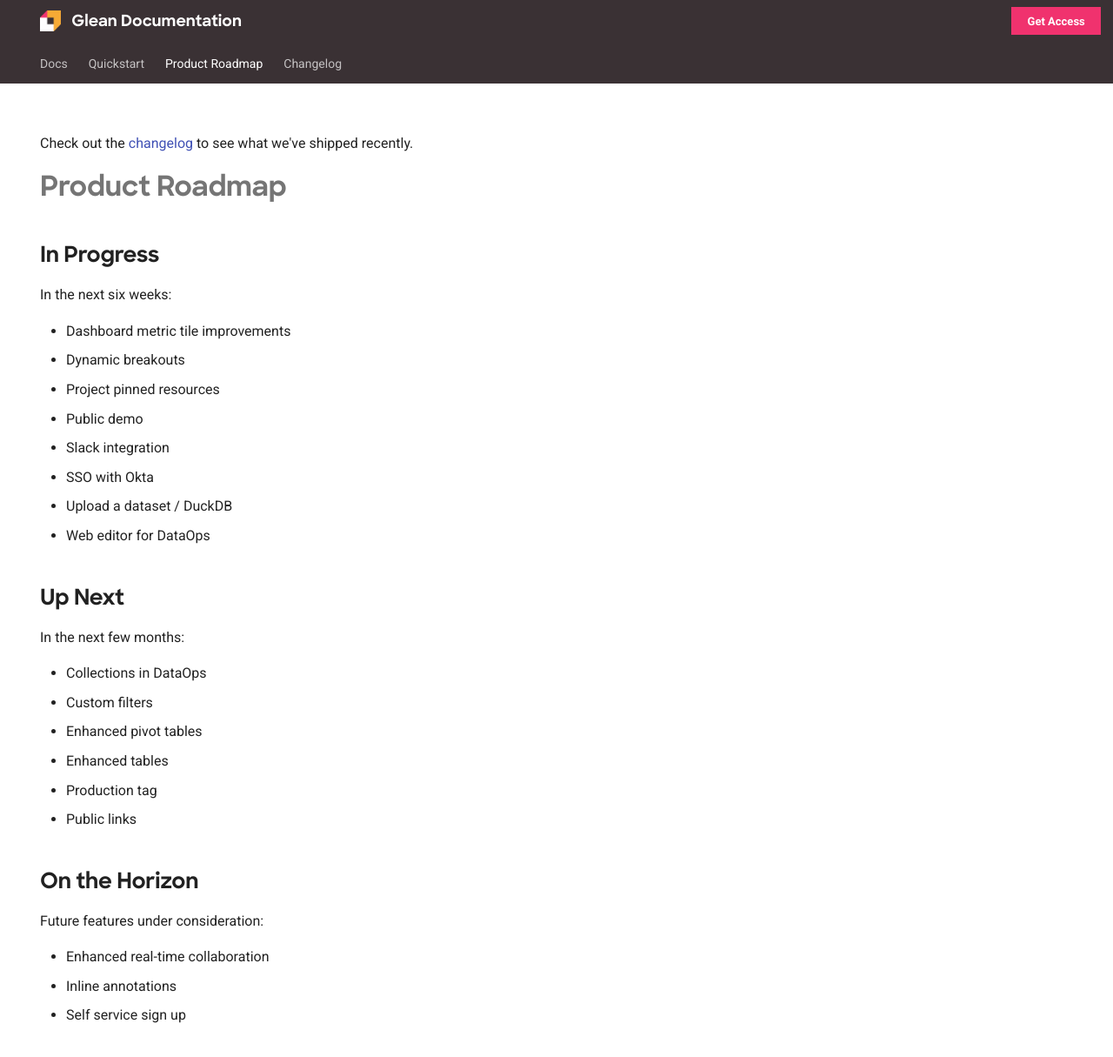
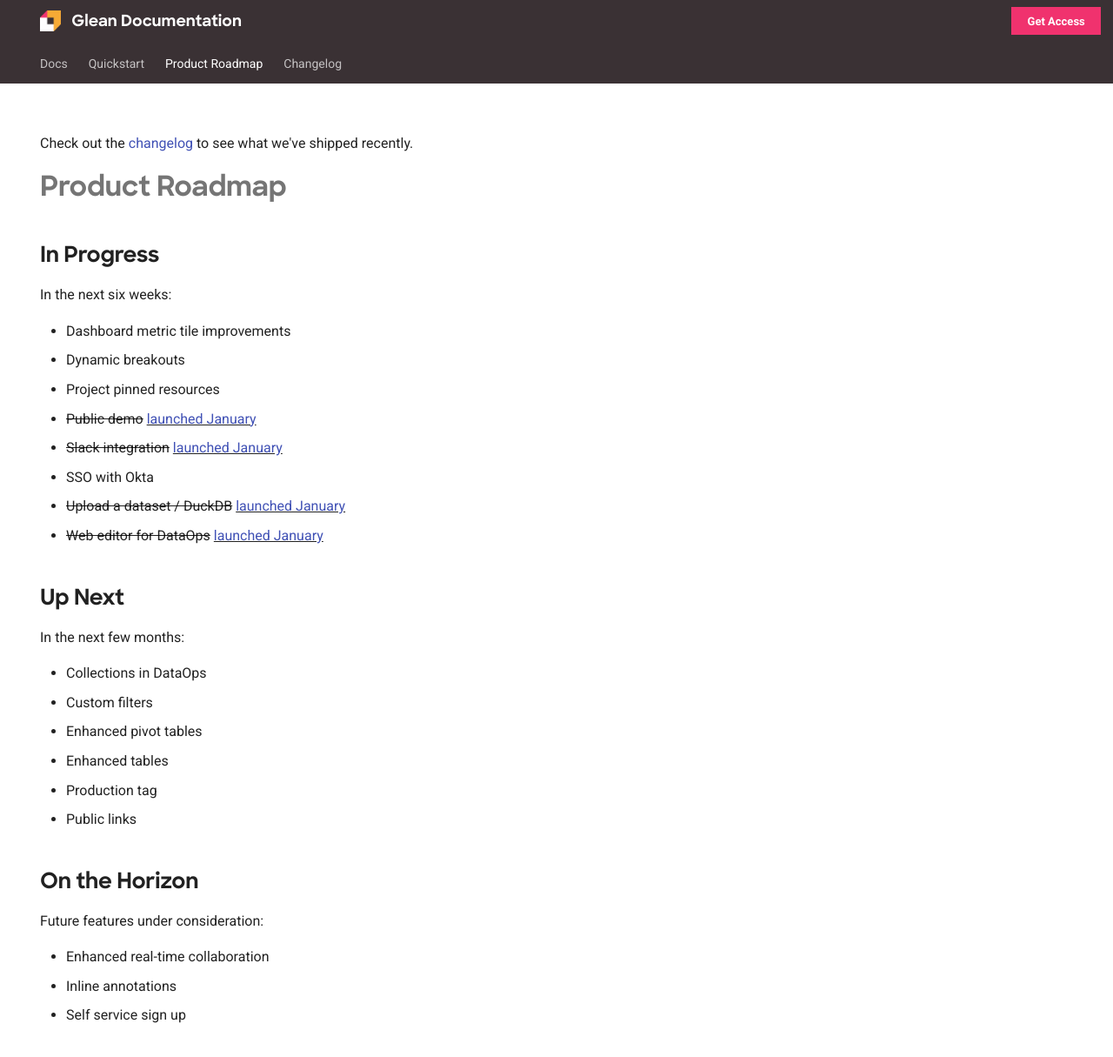
Before and after one commit to gleannyc/documentation, an MkDocs documentation site: the page built from docs/product-roadmap/product-roadmap.md, in a window 1280 px wide and 1364 px high. Shown: the top 1215 px of the window at 87% size. Built offline with MkDocs 1.6.1 and Material for MkDocs 9.7.7, drawn with Linux system fonts in a browser that asks for light colours.

Commit message:
Strikeout from roadmap january updates

```diff
--- a/docs/product-roadmap/product-roadmap.md
+++ b/docs/product-roadmap/product-roadmap.md
@@ -15,11 +15,11 @@
 - Dashboard metric tile improvements
 - Dynamic breakouts
 - Project pinned resources
-- Public demo
-- Slack integration
+- <del>Public demo</del> <ins>[launched January](../../changelog/2023_01_26/)</ins>
+- <del>Slack integration</del> <ins>[launched January](../../changelog/2023_01_26/)</ins>
 - SSO with Okta
-- Upload a dataset / DuckDB
-- Web editor for DataOps
+- <del>Upload a dataset / DuckDB</del> <ins>[launched January](../../changelog/2023_01_26/)</ins>
+- <del>Web editor for DataOps</del> <ins>[launched January](../../changelog/2023_01_26/)</ins>
 
 ## Up Next
 
```
